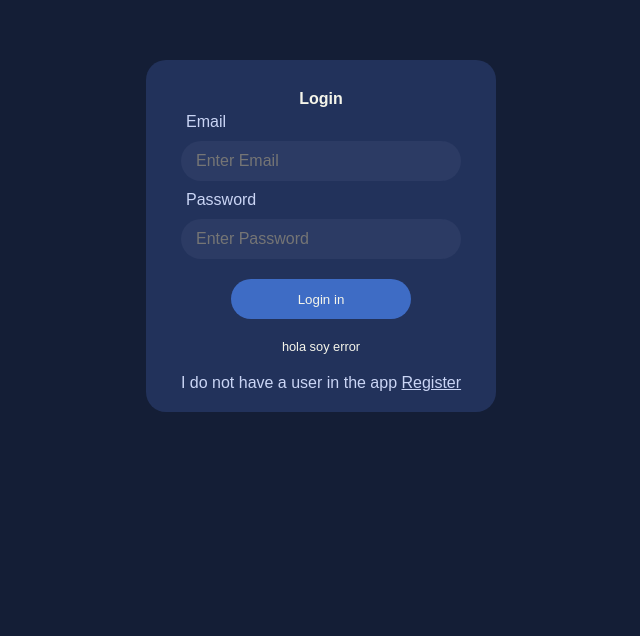
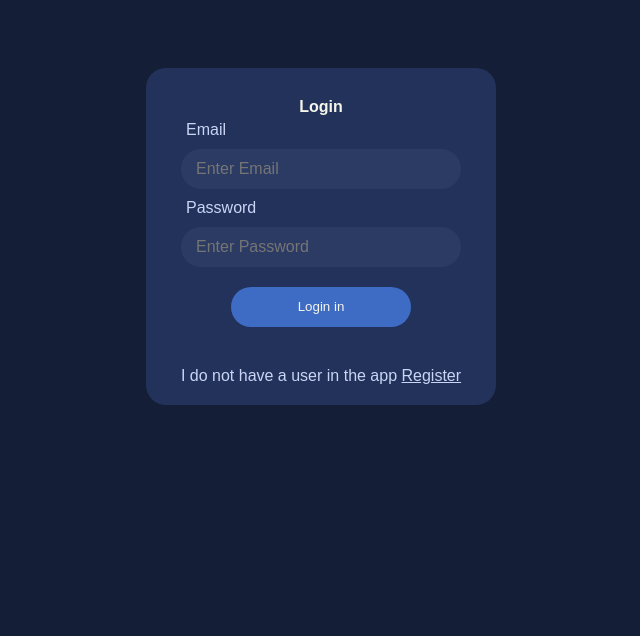
Before and after one commit to rafael-roja-r/Appchaidesing, a React (Create React App) app: page / in a window 1280 px wide. Shown: the part 164-800 px from the top of the page, without its empty margins (319-959 px from the left). Built offline with nearby package versions, Linux system fonts and the light colour scheme.

Commit message:
update commit

```diff
--- a/src/App.js
+++ b/src/App.js
@@ -7,6 +7,7 @@ function App() {
   return (
     <div className="App">
       <Login/>
+      <Register/>
 
     </div>
   );
--- a/src/App.scss
+++ b/src/App.scss
@@ -111,7 +111,8 @@ body{
       font-family: $text-sf;
       font-size: $text-sp;
       color: $color-tl;
-      margin: 20px 0px 0px 0px;
+      margin: 20px;
+
     }
     p{
       color: $color-st;
--- a/src/componets/Login.jsx
+++ b/src/componets/Login.jsx
@@ -17,7 +17,7 @@ const Login =()=>{
 
                     </div>
                     <button type="submit">Login in</button>
-                    <span>hola soy error</span>
+                    <span></span>
                     <p>I do not have a user in the app <a href="">Register</a></p>
                 </form>
             </div>
--- a/src/componets/Register.jsx
+++ b/src/componets/Register.jsx
@@ -25,7 +25,7 @@ const Register =()=>{
                         </label>
                     </div>
                     <button type="submit">Register</button>
-                    <span>hola soy error</span>
+                    <span></span>
                 </form>
             </div>
         </div>
```
